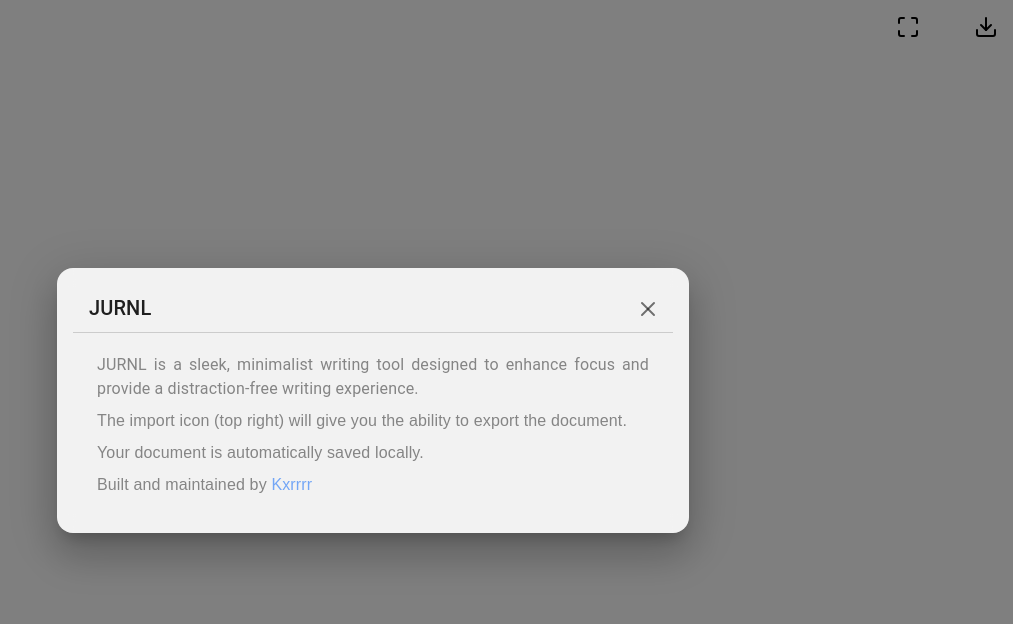
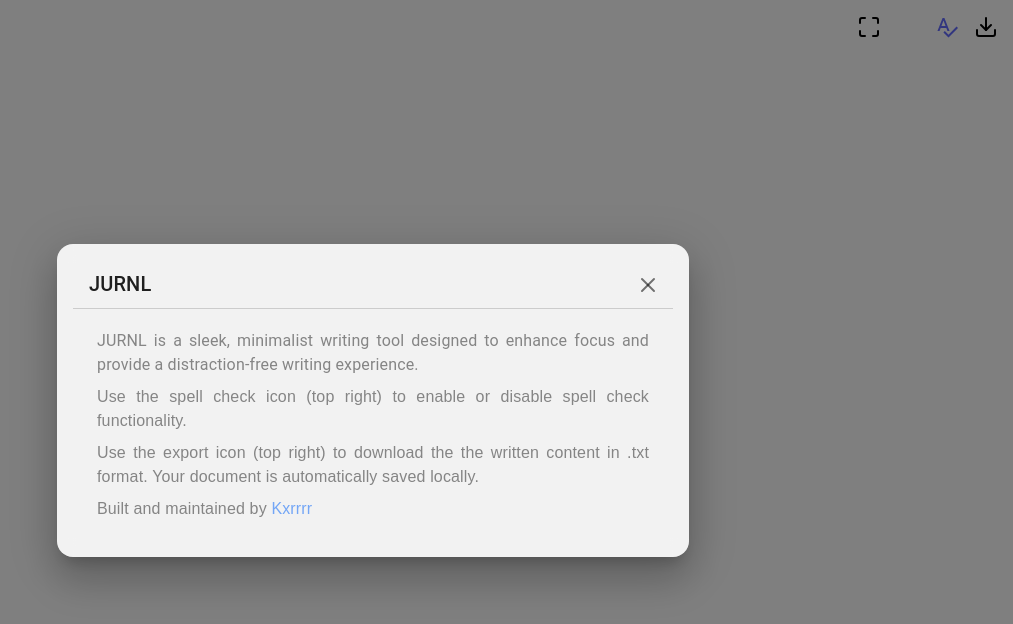
Before and after one commit to kxrrrr/jurnl, a React (Vite) app: page / in a window 1280 px wide. Shown: the top 624 px of the page, without its empty margins (267-1280 px from the left). Built offline with nearby package versions, Linux system fonts and the light colour scheme.

Commit message:
added spell check functinality

```diff
--- a/src/App.tsx
+++ b/src/App.tsx
@@ -2,10 +2,13 @@
 import "./App.css";
 import { FiInfo, FiMaximize, FiX, FiMinimize, FiDownload } from "react-icons/fi";
 import { Dialog, DialogContent, Typography, IconButton, Link } from "@mui/material";
+import SpellcheckIcon from "@mui/icons-material/Spellcheck"; // Importing Spellcheck Icon
 
 const App: React.FC = () => {
-  const [isFullscreen, setIsFullscreen] = useState(false); // fullscreen
-  const [isInfoOpen, setIsInfoOpen] = useState(false); // info
+  const [isFullscreen, setIsFullscreen] = useState(false); // Fullscreen
+  const [isInfoOpen, setIsInfoOpen] = useState(false); // Info Dialog
+  const [spellCheckEnabled, setSpellCheckEnabled] = useState(false); // Spell Check
+  const [statusMessage, setStatusMessage] = useState<string | null>(null); // Status Message
 
   const textareaRef = useRef<HTMLTextAreaElement>(null);
 
@@ -50,6 +53,12 @@
     }, 50);
   };
 
+  const toggleSpellCheck = () => {
+    setSpellCheckEnabled(!spellCheckEnabled);
+    setStatusMessage(`Spell Check ${!spellCheckEnabled ? "Enabled" : "Disabled"}`);
+    setTimeout(() => setStatusMessage(null), 2000); // Clear message after 2 seconds
+  };
+
   const exportContent = () => {
     const content = textareaRef.current?.value;
     if (content) {
@@ -73,7 +82,7 @@
     setIsInfoOpen(true);
 
     return () => {
-      document.removeEventListener("fullscreenchange", () => { });
+      document.removeEventListener("fullscreenchange", () => {});
     };
   }, []);
 
@@ -92,13 +101,24 @@
         <a
           href="#"
           title="Info"
-          className={`icon-link ${isInfoOpen ? 'info-hidden' : ''}`}
+          className={`icon-link ${isInfoOpen ? "info-hidden" : ""}`}
           onClick={handleInfoOpen}
         >
           <FiInfo className="icon" />
         </a>
 
-        {/* Export Button */}
+        <a
+          href="#"
+          title="Enable/Disable Spell Check"
+          className="icon-link"
+          onClick={toggleSpellCheck}
+        >
+          <SpellcheckIcon
+            className="icon"
+            style={{ color: spellCheckEnabled ? "green" : "inherit" }}
+          />
+        </a>
+
         <a
           href="#"
           title="Export"
@@ -109,12 +129,34 @@
         </a>
       </div>
 
-      <textarea className="textarea" ref={textareaRef}></textarea>
+      <textarea
+        className="textarea"
+        ref={textareaRef}
+        spellCheck={spellCheckEnabled}
+      ></textarea>
+
+      {/* Status Message */}
+      {statusMessage && (
+        <div className="status-message" style={{
+          position: "fixed",
+          bottom: "20px",
+          right: "20px",
+          backgroundColor: "rgba(0, 0, 0, 0.8)",
+          color: "#fff",
+          padding: "10px 15px",
+          borderRadius: "8px",
+          zIndex: 1000,
+          fontFamily: "'Montserrat', sans-serif",
+          fontSize: "14px",
+        }}>
+          {statusMessage}
+        </div>
+      )}
 
       {/* Info Dialog */}
       <Dialog
         open={isInfoOpen}
-        onClose={(reason) =>
+        onClose={(e, reason) =>
           reason === "backdropClick" ? null : handleInfoClose()
         }
         maxWidth="sm"
@@ -172,10 +214,10 @@
             JURNL is a sleek, minimalist writing tool designed to enhance focus and provide a distraction-free writing experience.
           </Typography>
           <Typography variant="body1" style={{ marginTop: "8px", fontFamily: "Montserrat, sans-serif", color: "#858585" }}>
-            The import icon (top right) will give you the ability to export the document.
+            Use the spell check icon (top right) to enable or disable spell check functionality.
           </Typography>
           <Typography variant="body1" style={{ marginTop: "8px", fontFamily: "Montserrat, sans-serif", color: "#858585" }}>
-            Your document is automatically saved locally.
+            Use the export icon (top right) to download the the written content in .txt format. Your document is automatically saved locally.
           </Typography>
           <Typography variant="body1" style={{ marginTop: "8px", fontFamily: "Montserrat, sans-serif", color: "#858585" }}>
             Built and maintained by{" "}
```
